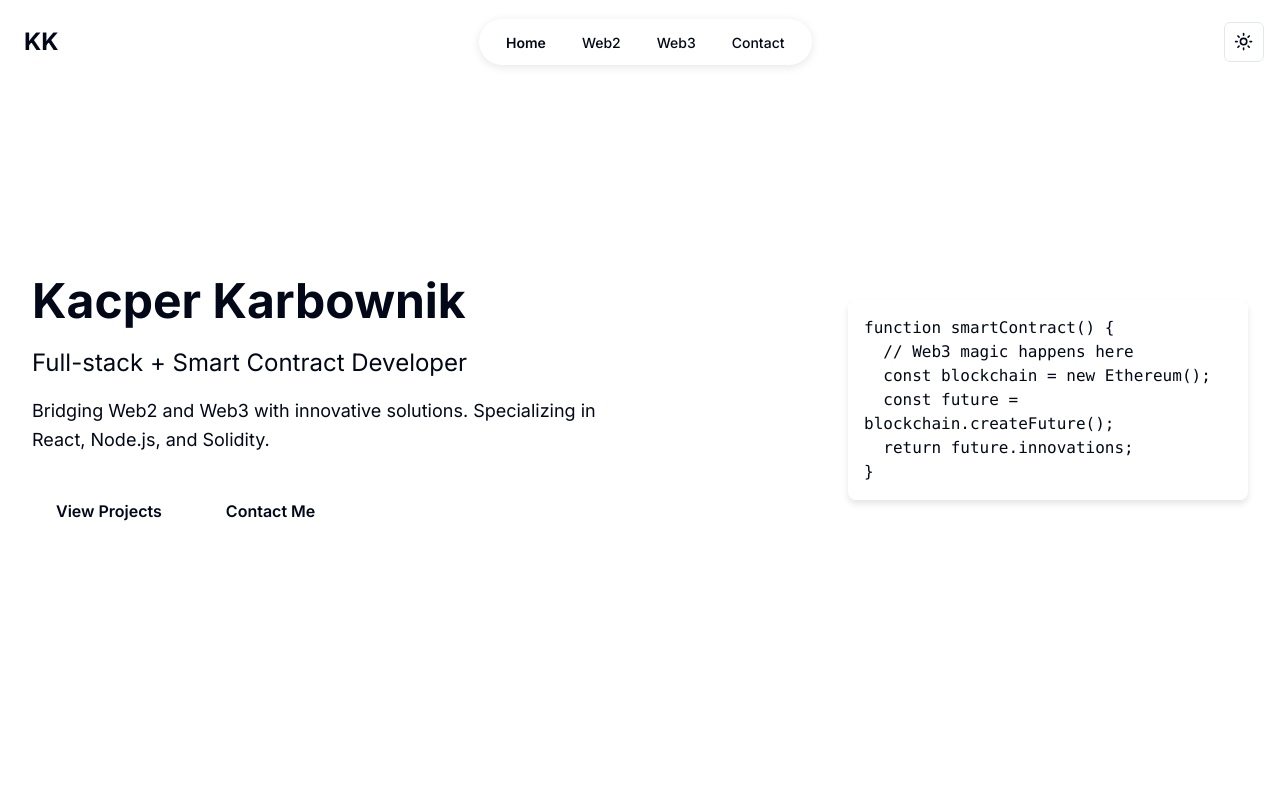
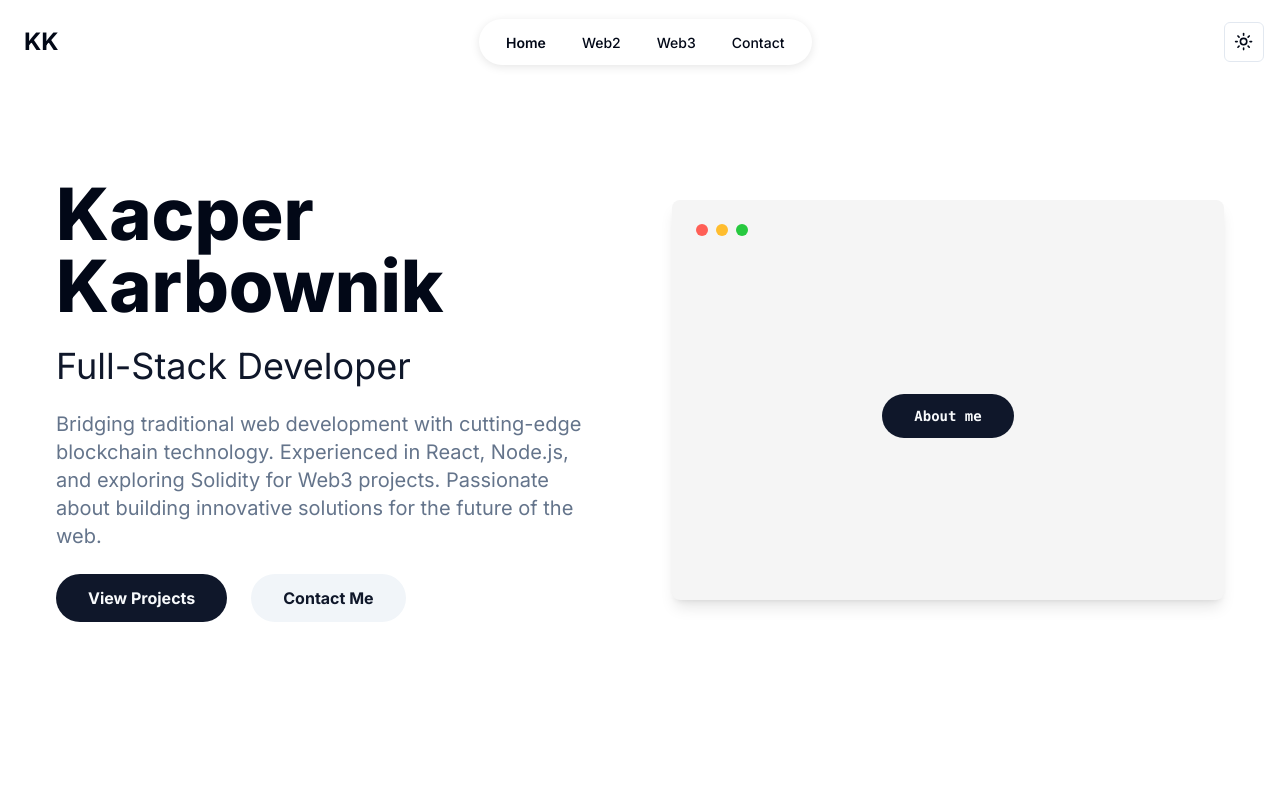
Before and after one commit to cleanerzkp/personal-webiste, a Next.js app: page / in a window 1280 px wide. Shown: the top 800 px of the page. Built offline with nearby package versions, Linux system fonts and the light colour scheme.

Commit message:
updated hero with terminal

```diff
--- /dev/null
+++ b/components/InteractiveTerminal.tsx
@@ -0,0 +1,102 @@
+'use client';
+
+import React, { useState, useEffect, useRef } from 'react';
+import { motion } from 'framer-motion';
+import { useTheme } from 'next-themes';
+
+const InteractiveTerminal: React.FC = () => {
+  const [isTyping, setIsTyping] = useState(false);
+  const [text, setText] = useState('');
+  const terminalRef = useRef<HTMLDivElement>(null);
+  const { theme } = useTheme();
+
+  const fullText = `const kacper = {
+  role: "Full-Stack Web3 Developer",
+  skills: ["React", "Node.js", "Solidity", "TypeScript"],
+  passion: "Building decentralized applications",
+  seeking: "Challenging Web3 projects"
+};
+
+console.log(\`Hire \${kacper.role} for your next \${kacper.seeking}!\`);`;
+
+  useEffect(() => {
+    if (isTyping) {
+      let i = 0;
+      const typingEffect = setInterval(() => {
+        if (i < fullText.length) {
+          setText(fullText.slice(0, i + 1));
+          i++;
+          if (terminalRef.current) {
+            terminalRef.current.scrollTop = terminalRef.current.scrollHeight;
+          }
+        } else {
+          clearInterval(typingEffect);
+        }
+      }, 20);
+      return () => clearInterval(typingEffect);
+    }
+  }, [isTyping]);
+
+  const handleDiscover = () => {
+    setIsTyping(true);
+  };
+
+  const syntaxHighlight = (code: string): JSX.Element[] => {
+    const isDark = theme === 'dark';
+    return code.split('\n').map((line, index) => (
+      <div key={index} className="flex">
+        {line.split(/([{}(),]|"(?:\\.|[^"\\])*"|\/\/.*)/).map((part, i) => {
+          // Apply colors based on theme and syntax
+          if (part.match(/^".*"$/)) return <span key={i} className={isDark ? "text-[#ce9178]" : "text-[#008000]"}>{part}</span>; // String
+          if (part.match(/^\/\/.*$/)) return <span key={i} className={isDark ? "text-[#6a9955]" : "text-[#008000]"}>{part}</span>; // Comment
+          if (part.match(/const|let|var|function|return|type|interface/)) return <span key={i} className={isDark ? "text-[#c586c0]" : "text-[#a020f0]"}>{part}</span>; // Keywords
+          if (part.match(/[\{\}\(\),]/)) return <span key={i} className={isDark ? "text-[#d4d4d4]" : "text-[#000000]"}>{part}</span>; // Punctuation
+          if (part.match(/true|false|null|undefined/)) return <span key={i} className={isDark ? "text-[#569cd6]" : "text-[#0000ff]"}>{part}</span>; // Boolean/Null
+          if (part.match(/^[a-zA-Z]+:/)) return <span key={i} className={isDark ? "text-[#9cdcfe]" : "text-[#0000ff]"}>{part}</span>; // Labels
+          if (part.match(/console\.log/)) return <span key={i} className={isDark ? "text-[#dcdcaa]" : "text-[#795e26]"}>{part}</span>; // `console.log`
+          return <span key={i} className={isDark ? "text-[#d4d4d4]" : "text-[#000000]"}>{part}</span>; // Default
+        })}
+      </div>
+    ));
+  };
+
+  return (
+    <motion.div
+      initial={{ opacity: 0, y: 20, height: "400px" }}
+      animate={{
+        opacity: 1,
+        y: 0,
+        height: isTyping ? "300px" : "400px"
+      }}
+      transition={{ duration: 0.8 }}
+      className={`w-full max-w-2xl p-6 rounded-lg shadow-lg font-mono text-sm ${
+        theme === 'dark' ? 'bg-[#1e1e1e] text-[#d4d4d4]' : 'bg-[#f5f5f5] text-[#333]'
+      } overflow-hidden`}
+    >
+      <div className="flex space-x-2 mb-4">
+        <div className="w-3 h-3 rounded-full bg-[#ff5f56]"></div>
+        <div className="w-3 h-3 rounded-full bg-[#ffbd2e]"></div>
+        <div className="w-3 h-3 rounded-full bg-[#27c93f]"></div>
+      </div>
+      <div ref={terminalRef} className="h-[calc(100%-1.5rem)] flex flex-col overflow-hidden">
+        {!isTyping ? (
+          <div className="flex items-center justify-center flex-grow">
+            <button
+              onClick={handleDiscover}
+              className="bg-primary text-primary-foreground hover:bg-primary-dark font-bold py-3 px-8 rounded-full text-center transition duration-300"
+            >
+              About me
+            </button>
+          </div>
+        ) : (
+          <pre className="whitespace-pre-wrap flex-grow overflow-auto text-sm leading-relaxed">
+            {syntaxHighlight(text)}
+            <span className="animate-pulse">▋</span>
+          </pre>
+        )}
+      </div>
+    </motion.div>
+  );
+};
+
+export default InteractiveTerminal;
--- a/components/hero.tsx
+++ b/components/hero.tsx
@@ -1,35 +1,52 @@
+'use client';
 import React from 'react';
-import styles from '../styles/hero.module.css';
+import { motion } from 'framer-motion';
+import InteractiveTerminal from './InteractiveTerminal';
 
 const Hero: React.FC = () => {
   return (
-    <section className={styles.heroSection}>
-      <div className={styles.heroContent}>
-        <h1 className={styles.heroTitle}>
-          <span className={styles.name}>Kacper Karbownik</span>
-          <span className={styles.role}>Full-stack + Smart Contract Developer</span>
-        </h1>
-        <p className={styles.heroDescription}>
-          Bridging Web2 and Web3 with innovative solutions. Specializing in React, Node.js, and Solidity.
-        </p>
-        <div className={styles.ctaContainer}>
-          <a href="#projects" className={styles.ctaPrimary}>View Projects</a>
-          <a href="#contact" className={styles.ctaSecondary}>Contact Me</a>
-        </div>
-      </div>
-      <div className={styles.heroVisual}>
-        <div className={styles.codeSnippet}>
-          <pre>
-            <code>
-              {`function smartContract() {
-  // Web3 magic happens here
-  const blockchain = new Ethereum();
-  const future = blockchain.createFuture();
-  return future.innovations;
-}`}
-            </code>
-          </pre>
-        </div>
+    <section className="min-h-screen flex flex-col items-center justify-center px-6 py-12 bg-background text-foreground">
+      <div className="container mx-auto flex flex-col lg:flex-row items-center justify-between gap-8 lg:gap-16">
+        <motion.div
+          initial={{ opacity: 0, x: -50 }}
+          animate={{ opacity: 1, x: 0 }}
+          transition={{ duration: 0.8 }}
+          className="lg:w-1/2 space-y-6"
+        >
+          <h1 className="text-5xl sm:text-6xl lg:text-7xl font-extrabold leading-tight">
+            Kacper Karbownik
+          </h1>
+          <h2 className="text-3xl sm:text-4xl text-primary">
+            Full-Stack Developer
+          </h2>
+          <p className="text-lg sm:text-xl text-muted-foreground">
+            Bridging traditional web development with cutting-edge blockchain technology.
+            Experienced in React, Node.js, and exploring Solidity for Web3 projects.
+            Passionate about building innovative solutions for the future of the web.
+          </p>
+          <div className="flex flex-col sm:flex-row gap-6">
+            <a
+              href="#projects"
+              className="bg-primary text-primary-foreground hover:bg-primary/90 font-bold py-3 px-8 rounded-full text-center transition duration-300"
+            >
+              View Projects
+            </a>
+            <a
+              href="#contact"
+              className="bg-secondary text-secondary-foreground hover:bg-secondary/90 font-bold py-3 px-8 rounded-full text-center transition duration-300"
+            >
+              Contact Me
+            </a>
+          </div>
+        </motion.div>
+        <motion.div
+          initial={{ opacity: 0, x: 50 }}
+          animate={{ opacity: 1, x: 0 }}
+          transition={{ duration: 0.8 }}
+          className="lg:w-1/2"
+        >
+          <InteractiveTerminal />
+        </motion.div>
       </div>
     </section>
   );
--- a/package.json
+++ b/package.json
@@ -13,12 +13,14 @@
     "@radix-ui/react-slot": "^1.1.0",
     "class-variance-authority": "^0.7.0",
     "clsx": "^2.1.1",
+    "framer-motion": "^11.3.19",
     "lucide-react": "^0.408.0",
     "next": "14.2.5",
     "next-themes": "^0.3.0",
     "react": "^18",
     "react-dom": "^18",
     "react-icons": "^5.2.1",
+    "react-syntax-highlighter": "^15.5.0",
     "tailwind-merge": "^2.4.0",
     "tailwindcss-animate": "^1.0.7"
   },
--- a/styles/hero.module.css
+++ /dev/null
@@ -1,118 +0,0 @@
-.heroSection {
-    min-height: 100vh;
-    display: flex;
-    align-items: center;
-    justify-content: space-between;
-    padding: 2rem;
-    background: linear-gradient(135deg, var(--background) 0%, var(--background-dark) 100%);
-    overflow: hidden;
-  }
-
-  .heroContent {
-    max-width: 600px;
-    z-index: 1;
-  }
-
-  .heroTitle {
-    margin-bottom: 1rem;
-  }
-
-  .name {
-    font-size: 3rem;
-    font-weight: 700;
-    color: var(--primary);
-    display: block;
-    margin-bottom: 0.5rem;
-  }
-
-  .role {
-    font-size: 1.5rem;
-    color: var(--foreground);
-    display: block;
-  }
-
-  .heroDescription {
-    font-size: 1.125rem;
-    color: var(--muted-foreground);
-    margin-bottom: 2rem;
-    line-height: 1.6;
-  }
-
-  .ctaContainer {
-    display: flex;
-    gap: 1rem;
-  }
-
-  .ctaPrimary, .ctaSecondary {
-    padding: 0.75rem 1.5rem;
-    border-radius: 9999px;
-    font-weight: 600;
-    transition: all 0.3s ease;
-    text-decoration: none;
-  }
-
-  .ctaPrimary {
-    background-color: var(--primary);
-    color: var(--primary-foreground);
-  }
-
-  .ctaPrimary:hover {
-    background-color: var(--primary-foreground);
-    color: var(--primary);
-  }
-
-  .ctaSecondary {
-    background-color: transparent;
-    color: var(--primary);
-    border: 2px solid var(--primary);
-  }
-
-  .ctaSecondary:hover {
-    background-color: rgba(var(--primary-rgb), 0.1);
-  }
-
-  .heroVisual {
-    position: relative;
-    display: flex;
-    align-items: center;
-    justify-content: center;
-  }
-
-  .codeSnippet {
-    background-color: var(--card);
-    border-radius: 8px;
-    padding: 1rem;
-    font-family: 'Courier New', monospace;
-    color: var(--card-foreground);
-    box-shadow: 0 4px 6px rgba(0, 0, 0, 0.1);
-    max-width: 400px;
-    overflow: hidden;
-  }
-
-  .codeSnippet pre {
-    margin: 0;
-  }
-
-  .codeSnippet code {
-    display: block;
-    white-space: pre-wrap;
-  }
-
-  @media (max-width: 768px) {
-    .heroSection {
-      flex-direction: column;
-      text-align: center;
-    }
-
-    .heroContent {
-      margin-bottom: 2rem;
-    }
-
-    .ctaContainer {
-      justify-content: center;
-    }
-
-    .codeSnippet {
-      max-width: 100%;
-    }
-  }
```
Also changed, not shown: 1 other file (tests, documents, lock files or other folders).
